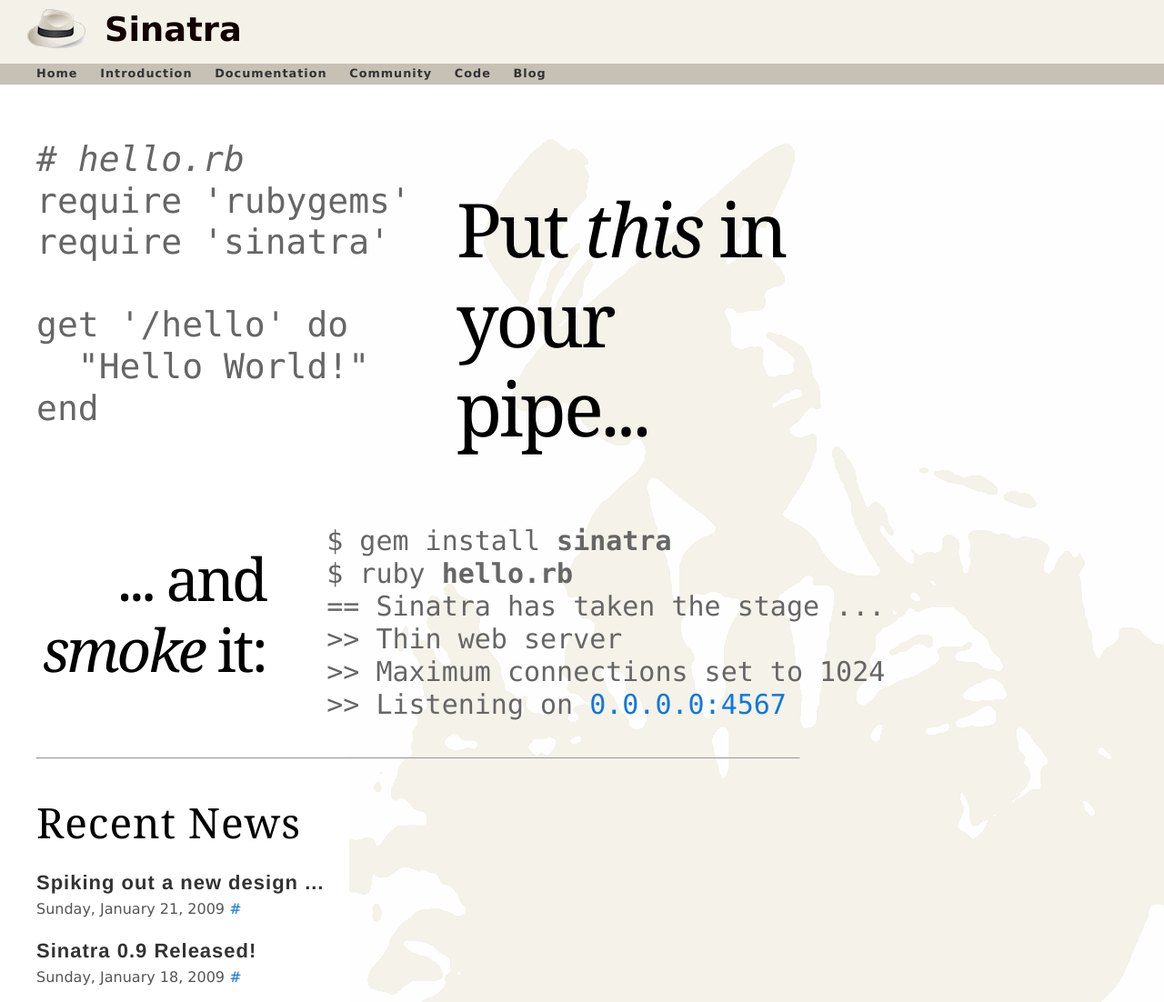
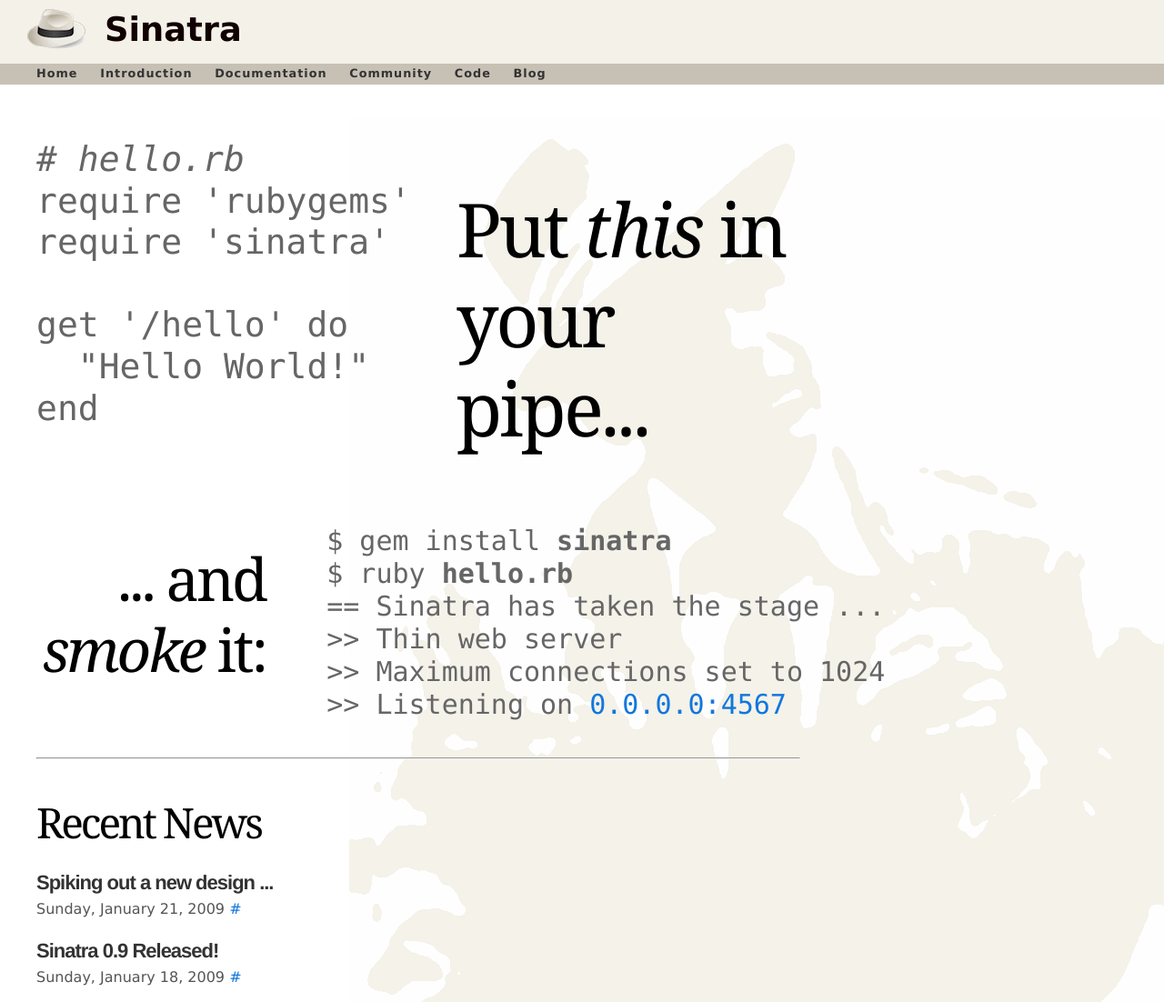
Before and after one commit to sinatra/sinatra.github.com, a Jekyll site: the page built from index.html, in a window 1280 px wide. Shown: the whole page at 91% size. Built offline with Jekyll 4.4.1, drawn with Linux system fonts in a browser that asks for light colours.

Commit message:
Tweak letter-spacing in headers

```diff
--- a/css/legend.css
+++ b/css/legend.css
@@ -67,12 +67,12 @@
 h1, h2, h3, h4, h5, h6 {
   color:#000;
   font-family: "Helvetica Neue", Helvetica, Arial, sans-serif;
-  letter-spacing:1px;
 }
 h1 {
   font-size:230%;
   font-family:georgia;
   font-weight:normal;
+  letter-spacing:-3px;
   margin:0.3em 0;
 }
 h2 {
@@ -80,17 +80,19 @@
   font-size: 160%;
   font-family:georgia;
   font-weight:normal;
+  letter-spacing:-2px;
 }
 h3 {
-  font-weight: bold;
-  font-size: 110%;
-  color: #444;
-  margin: 1em 0 .2em;
+  font-weight:bold;
+  font-size:110%;
+  color:#444;
+  margin:1em 0 0.2em;
+  letter-spacing:-1px;
 }
 h4 {
-  font-weight: bold;
-  font-size: 100%;
-  color: #100;
+  font-weight:bold;
+  font-size:100%;
+  color:#100;
 }
 
 /* LINKS */
```
